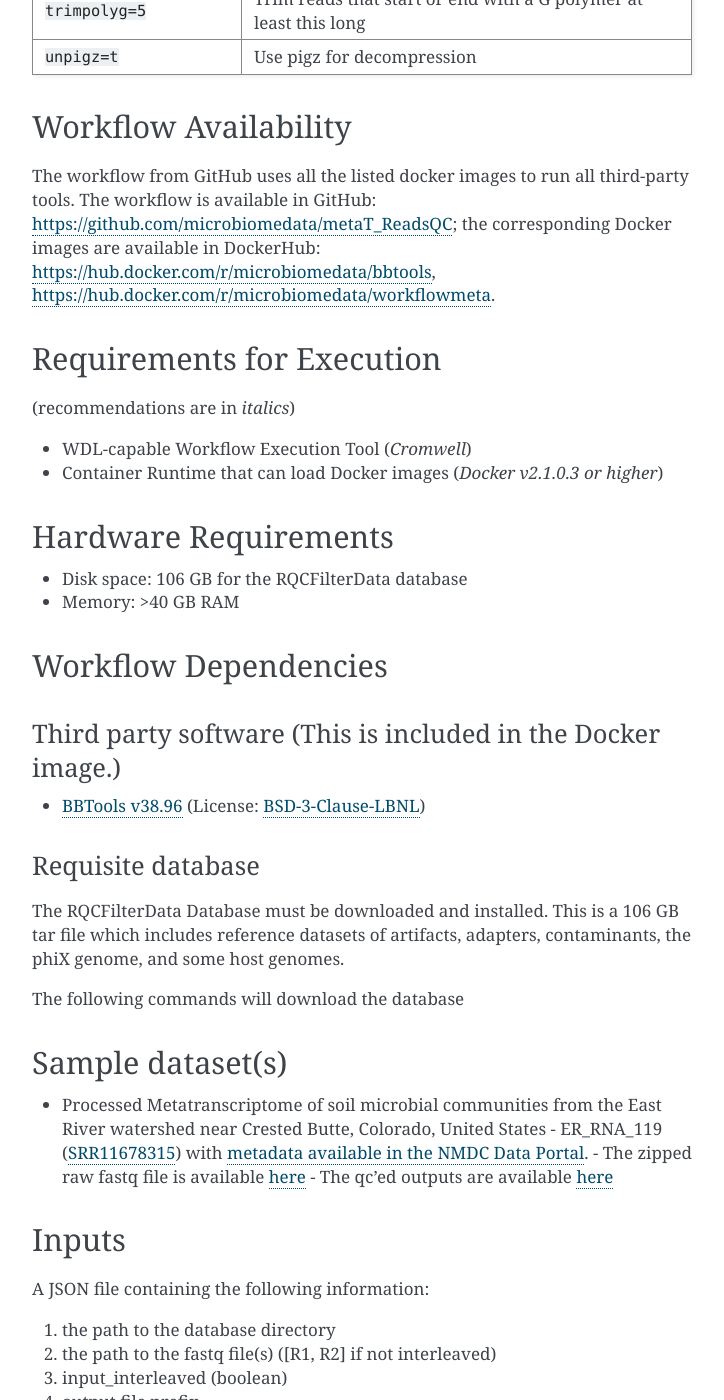
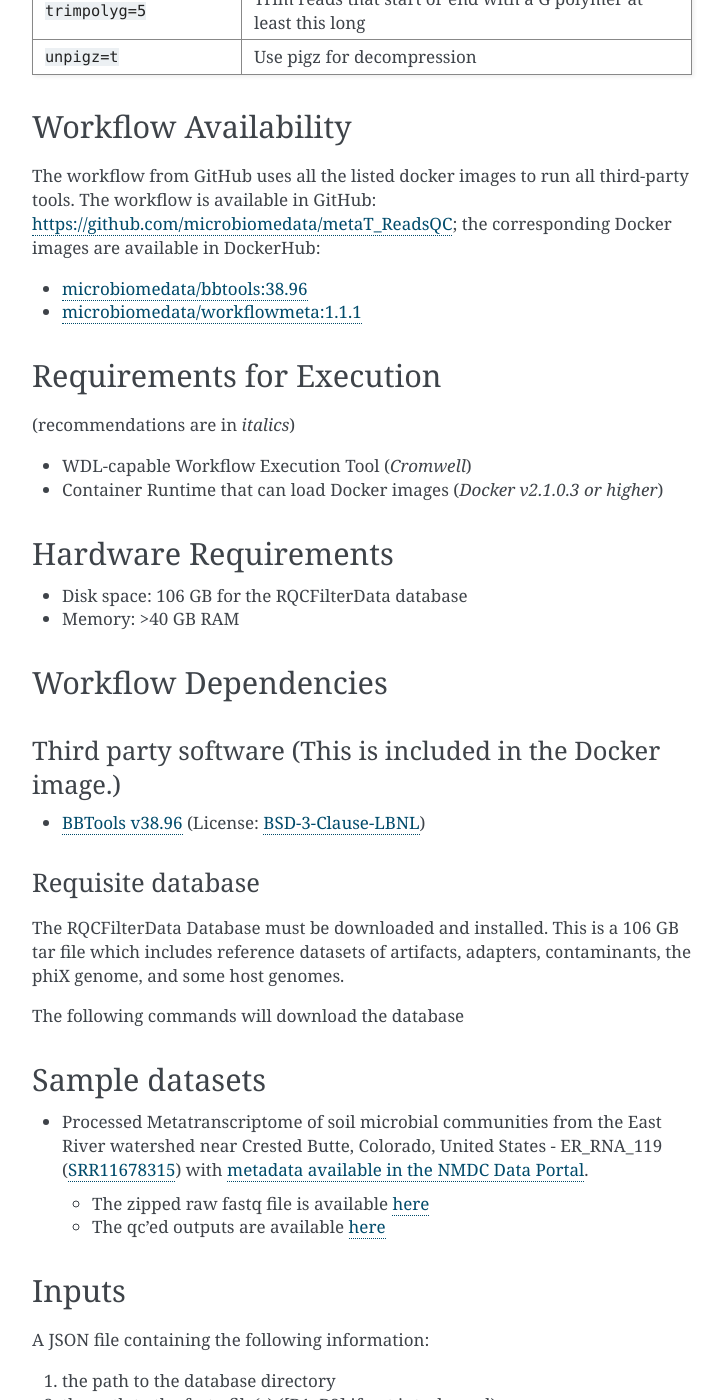
Before and after one commit to microbiomedata/metaT_ReadsQC, a Sphinx documentation site: the page built from docs/index.rst, in a window 1280 px wide and 1400 px high, scrolled down 2185 px. Shown: the whole window, without its empty margins (388-1112 px from the left). Built offline with Sphinx 7.4.7, drawn with Linux system fonts in a browser that asks for light colours; some of the changed text lies outside the part shown.

Commit message:
fix bullets

```diff
--- a/docs/index.rst
+++ b/docs/index.rst
@@ -78,8 +78,10 @@ Workflow Availability
 ---------------------
 
 The workflow from GitHub uses all the listed docker images to run all third-party tools.
-The workflow is available in GitHub: https://github.com/microbiomedata/metaT_ReadsQC; the corresponding
-Docker images are available in DockerHub: https://hub.docker.com/r/microbiomedata/bbtools, https://hub.docker.com/r/microbiomedata/workflowmeta.
+The workflow is available in GitHub: https://github.com/microbiomedata/metaT_ReadsQC; the corresponding Docker images are available in DockerHub:
+
+- `microbiomedata/bbtools:38.96 <https://hub.docker.com/r/microbiomedata/bbtools>`_
+- `microbiomedata/workflowmeta:1.1.1 <https://hub.docker.com/r/microbiomedata/workflowmeta>`_
 
 Requirements for Execution
 --------------------------
@@ -118,9 +120,10 @@ The following commands will download the database
     tar -xvf RQCFilterData.tar -C refdata
     rm RQCFilterData.tar
 
-Sample dataset(s)
------------------
+Sample datasets
+---------------
 - Processed Metatranscriptome of soil microbial communities from the East River watershed near Crested Butte, Colorado, United States - ER_RNA_119 (`SRR11678315 <https://www.ncbi.nlm.nih.gov/sra/SRX8239222>`_) with `metadata available in the NMDC Data Portal <https://data.microbiomedata.org/details/study/nmdc:sty-11-dcqce727>`_.
+
   - The zipped raw fastq file is available `here <https://portal.nersc.gov/project/m3408//test_data/metaT/SRR11678315.fastq.gz>`_
   - The qc'ed outputs are available `here <https://portal.nersc.gov/cfs/m3408/test_data/metaT/SRR11678315/readsqc_output/>`_
 
```
